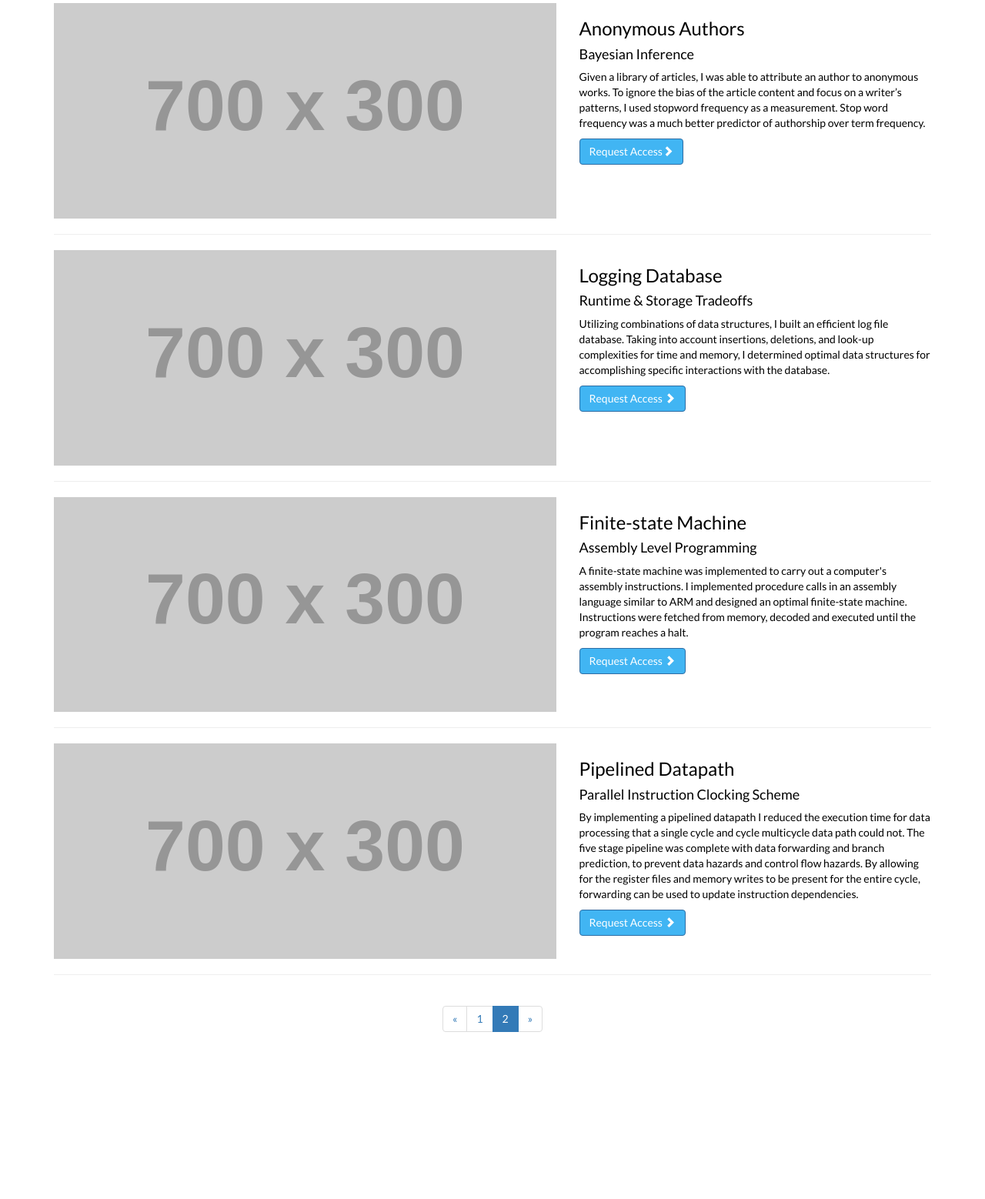
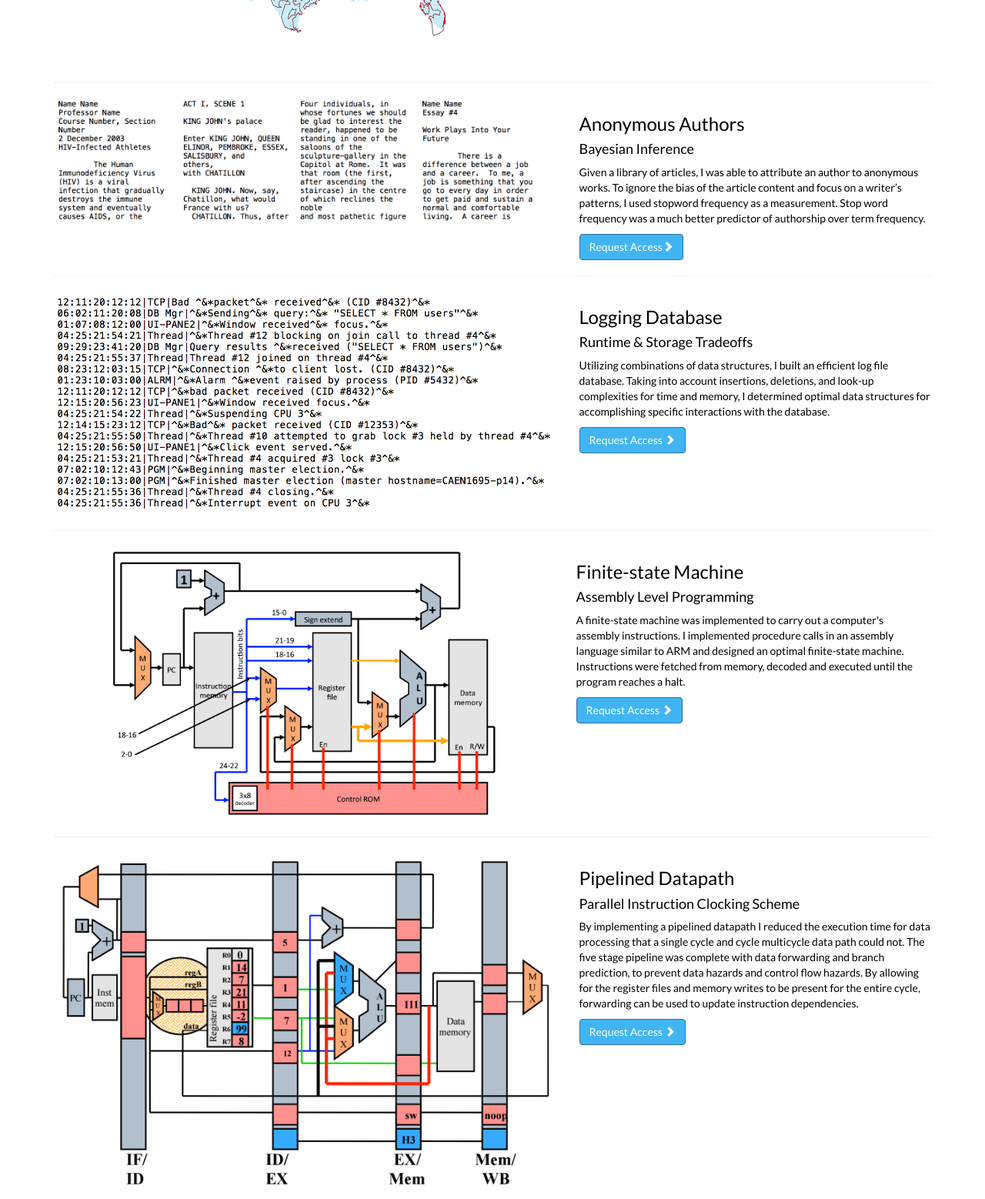
Before and after one commit to maxgitt/mysite, a plain HTML site: page html/portfolio_two.html in a window 1280 px wide. Shown: the part 496-2054 px from the top of the page at 77% size. Before the commit the page ends 1902 px from the top, so only its background shows below. Drawn offline with Linux system fonts and the light colour scheme; placeholder pictures from the web are drawn by us.

Commit message:
added portfolio pics

```diff
--- a/html/css/styles.css
+++ b/html/css/styles.css
@@ -163,3 +163,19 @@ input {
 .bellman {
     vertical-align: center;
 }
+
+.anon {
+    height: 160px;
+    width: auto;
+    display: inline;
+}
+
+.four {
+    height: auto;
+    width: 58%;
+}
+
+.fsm {
+    width: 80%;
+    height: auto;
+}
--- a/html/portfolio_two.html
+++ b/html/portfolio_two.html
@@ -55,9 +55,7 @@
         <!-- Project One -->
         <div class="row">
             <div class="col-md-7">
-                <a href="#">
-                    <img class="img-responsive" src="http://placehold.it/700x300" alt="">
-                </a>
+                <img class="img-responsive" src="images/tsp.gif" alt="">
             </div>
             <div class="col-md-5">
                 <h3>The Traveling Salesman</h3>
@@ -73,9 +71,10 @@
         <!-- Project Two -->
         <div class="row">
             <div class="col-md-7">
-                <a href="#">
-                    <img class="img-responsive" src="http://placehold.it/700x300" alt="">
-                </a>
+                <img class="img-responsive anon" src="images/anon1.png" alt="">
+                <img class="img-responsive anon" src="images/anon2.png" alt="">
+                <img class="img-responsive anon" src="images/anon3.png" alt="">
+                <img class="img-responsive anon" src="images/anon4.png" alt="">
             </div>
             <div class="col-md-5">
                 <h3>Anonymous Authors</h3>
@@ -91,9 +90,7 @@
         <!-- Project Three -->
         <div class="row">
             <div class="col-md-7">
-                <a href="#">
-                    <img class="img-responsive" src="http://placehold.it/700x300" alt="">
-                </a>
+                <img class="img-responsive" src="images/logs.png" alt="">
             </div>
             <div class="col-md-5">
                 <h3>Logging Database</h3>
@@ -108,11 +105,8 @@
 
         <!-- Project Four -->
         <div class="row">
-
-            <div class="col-md-7">
-                <a href="#">
-                    <img class="img-responsive" src="http://placehold.it/700x300" alt="">
-                </a>
+            <div class="col-md-7 four">
+                <img class="img-responsive fsm" src="images/fsm.png" alt="">
             </div>
             <div class="col-md-5">
                 <h3>Finite-state Machine</h3>
@@ -128,9 +122,7 @@
         <!-- Project Five -->
         <div class="row">
             <div class="col-md-7">
-                <a href="#">
-                    <img class="img-responsive" src="http://placehold.it/700x300" alt="">
-                </a>
+                <img class="img-responsive" src="images/pipeline.png" alt="">
             </div>
             <div class="col-md-5">
                 <h3>Pipelined Datapath</h3>
```
Also changed, not shown: html/contact.html (+1 -0 lines), html/portfolio_one.html (+4 -13 lines), html/images/anon1.png (added), html/images/anon2.png (added), html/images/anon3.png (added), html/images/anon4.png (added), html/images/fsm.png (added), html/images/logs.png (added), html/images/pipeline.png (added), html/images/tsp.gif (added).
